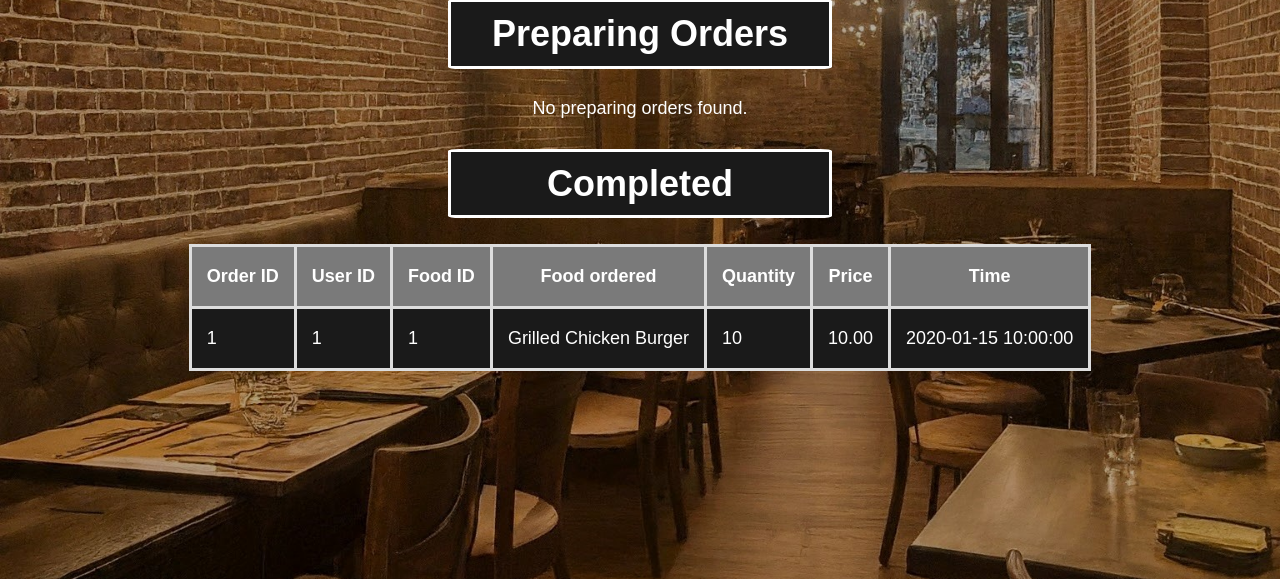
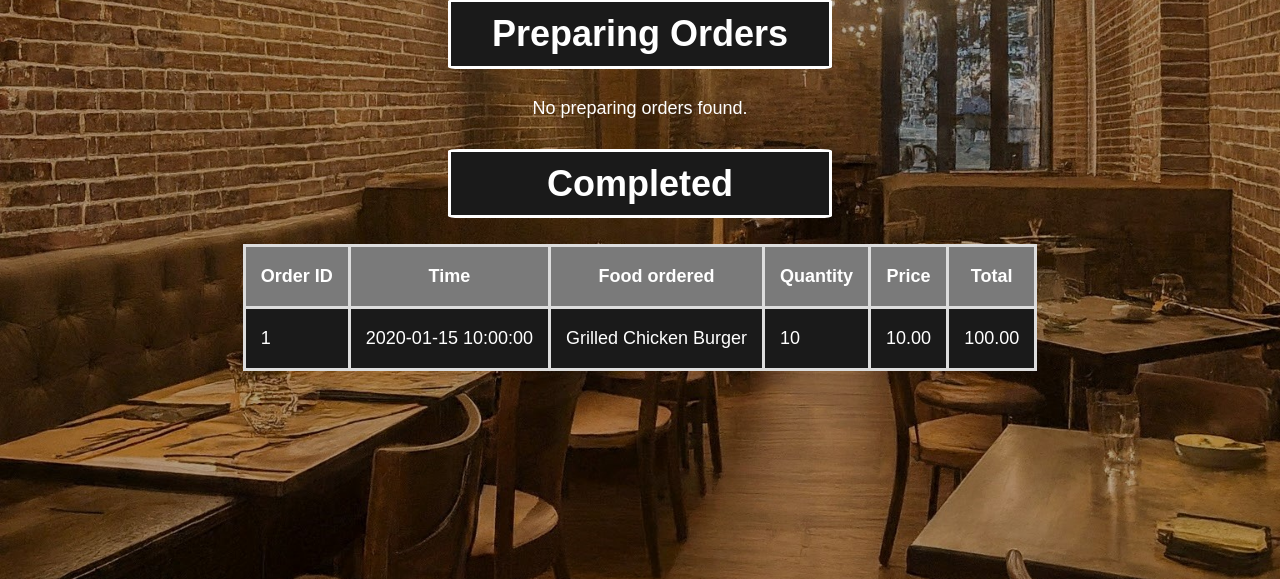
Before and after one commit to jkgithub02/Eat-with-JJ, a PHP site: page /my_orders.php in a window 1280 px wide. Shown: the part 221-800 px from the top of the page. Run offline with PHP 8.4, Linux system fonts and the light colour scheme; the visitor is signed in with stand-in values (Sample User, id 1); data comes from the database, SQL or seed files in the repository; tables that the repository leaves empty hold one stand-in row (values such as "Sample post"); some libraries are stand-ins or nearby versions.

Commit message:
fixed cart

```diff
--- a/my_orders.php
+++ b/my_orders.php
@@ -1,4 +1,4 @@
-<?php
+<?php //original orders page
 include ('connection.php');
 session_start();
 
@@ -40,12 +40,12 @@ $resultCompleted = $stmt->get_result(); // Get the result
                 <thead>
                     <tr>
                         <th>Order ID</th>
-                        <th>User ID</th>
-                        <th>Food ID</th>
+                        <th>Time</th>
                         <th>Food ordered</th>
                         <th>Quantity</th>
                         <th>Price</th>
-                        <th>Time</th>
+                        <th>Total</th>
+
                     </tr>
                 </thead>
                 <tbody>
@@ -55,10 +55,7 @@ $resultCompleted = $stmt->get_result(); // Get the result
                                 <?php echo $row['oid']; ?>
                             </td>
                             <td>
-                                <?php echo $row['uid']; ?>
-                            </td>
-                            <td>
-                                <?php echo $row['fid']; ?>
+                                <?php echo $row['date']; ?>
                             </td>
                             <td>
                                 <?php echo $row['foodname']; ?>
@@ -70,8 +67,10 @@ $resultCompleted = $stmt->get_result(); // Get the result
                                 <?php echo $row['price']; ?>
                             </td>
                             <td>
-                                <?php echo $row['date']; ?>
+                                <?php $totalPrice = $row['quantity'] * $row['price'];
+                                 echo number_format($totalPrice, 2); ?>
                             </td>
+
                         </tr>
                     <?php endwhile; ?>
                 </tbody>
@@ -89,12 +88,11 @@ $resultCompleted = $stmt->get_result(); // Get the result
                 <thead>
                     <tr>
                         <th>Order ID</th>
-                        <th>User ID</th>
-                        <th>Food ID</th>
+                        <th>Time</th>
                         <th>Food ordered</th>
                         <th>Quantity</th>
                         <th>Price</th>
-                        <th>Time</th>
+                        <th>Total</th>
                     </tr>
                 </thead>
                 <tbody>
@@ -104,10 +102,7 @@ $resultCompleted = $stmt->get_result(); // Get the result
                                 <?php echo $row['oid']; ?>
                             </td>
                             <td>
-                                <?php echo $row['uid']; ?>
-                            </td>
-                            <td>
-                                <?php echo $row['fid']; ?>
+                                <?php echo $row['date']; ?>
                             </td>
                             <td>
                                 <?php echo $row['foodname']; ?>
@@ -119,8 +114,10 @@ $resultCompleted = $stmt->get_result(); // Get the result
                                 <?php echo $row['price']; ?>
                             </td>
                             <td>
-                                <?php echo $row['date']; ?>
+                                <?php $totalPrice = $row['quantity'] * $row['price'];
+                                echo number_format($totalPrice, 2); ?>
                             </td>
+
                         </tr>
                     <?php endwhile; ?>
                 </tbody>
```
